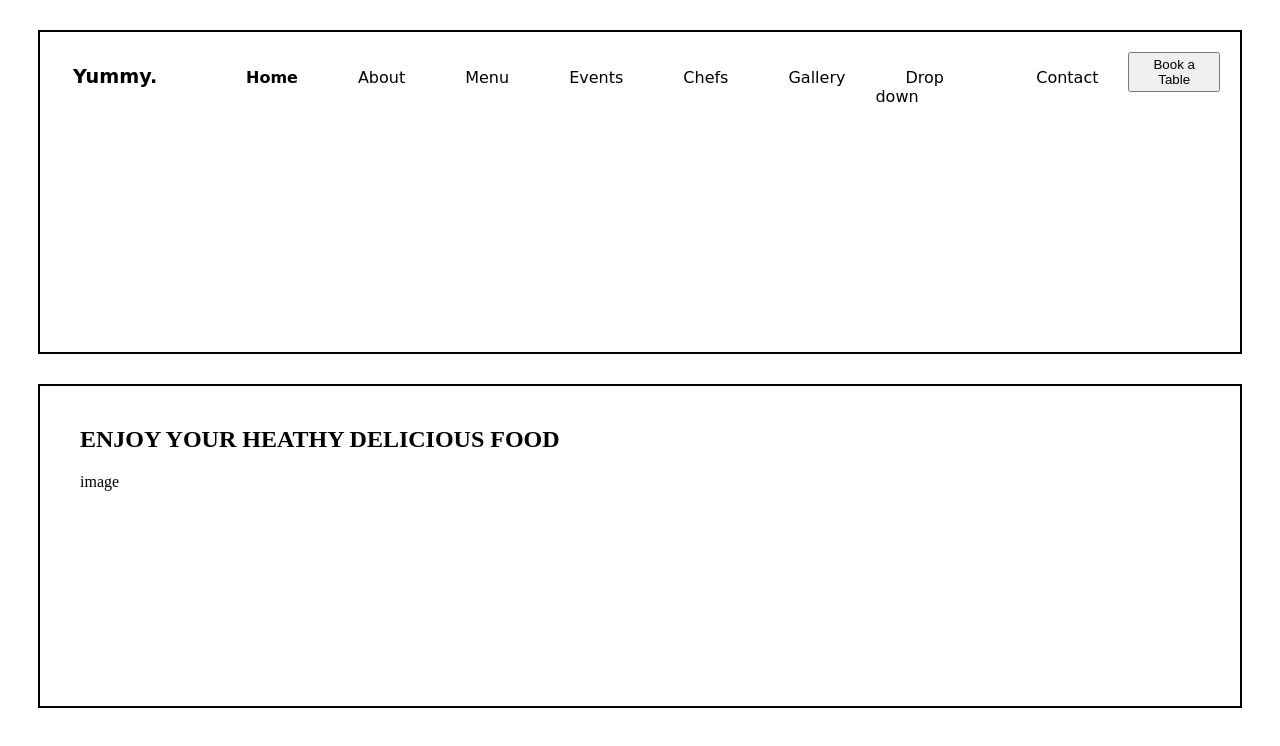
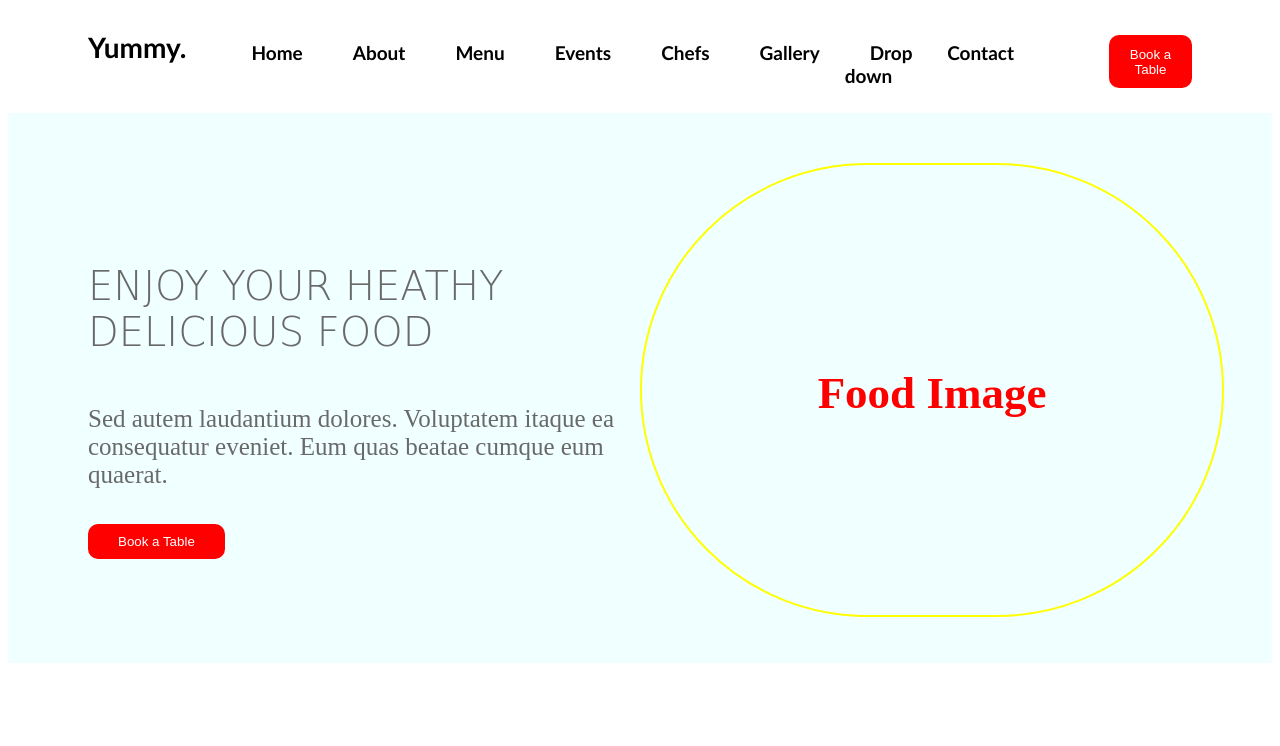
Before and after one commit to muthurajchella/fed-day-3, a plain HTML site: page task-1/index.html in a window 1280 px wide. Drawn offline with Linux system fonts and the light colour scheme.

Commit message:
1st web page

```diff
--- a/task-1/css/main.css
+++ b/task-1/css/main.css
@@ -1,85 +1,138 @@
 
 .container{
-    margin: 30px;
-    height: 300px;
-    border: solid 2px black;
+    margin: 10px;
+    height: auto;
+    /* border: solid 2px black; */
     width: auto;
-    padding: 10px;
-}
-
-.navigation{
-    display: flex;
-    justify-content: space-between;
-    /* border: solid 2px red; */
-    box-sizing: border-box;
-    height: 70px;
-    padding: 10px;
-    /* background-color: yellow; */
-}
-
-.logo{
-    /* border: solid 2px green; */
-    padding: 13px;
-    height: 40px;
-    width: 10%;
-    box-sizing: border-box;
+    margin-left: 80px;
+    margin-right: 80px;
 
 }
 
-
-.navi{
-    /* border: solid 2px green; */
-    height: 40px;
-    width: 90%;
-    /* text-align: center; */
-    box-sizing: border-box;
+.header{
+    width: auto;
+    height: auto;
     display: flex;
     justify-content: space-between;
-
-
-}
-
-.navi a{
-    text-decoration: none;
-    /* list-style: none; */
-}
-
-
-.navi li{
-    list-style: none;
-}
-
-.navi ul li a{
-
-    margin: 30px;
 
 }
 
 .logo a{
     text-decoration: none;
+    font-family: 'Gill Sans', 'Gill Sans MT', Calibri, 'Trebuchet MS', sans-serif;
+    font-size: 28px;
+    font-weight: 700px;
     color: black;
-    font-family: cursive;
-    font-size: larger;
-}
-
-.navi ul li a{
-    color: black;
-    font-family: cursive;
-    font-size: medium;
-}
-
-
-.navi  ul{
-    display: flex;
 
 }
 
+.navi ul{
+   list-style: none;
+   display: flex;
+   padding-top: 15px;
 
+}
+.navi ul a{
+    text-decoration: none;
+    margin: 25px;
+    font-size: 19px;
+    margin-bottom: 10px;
+    color: black;
+    font-weight: 600;
+    font-family: 'Gill Sans', 'Gill Sans MT', Calibri, 'Trebuchet MS', sans-serif;
+}
 
+.navi{
+    display: flex;
+}
+.button1{
+    /* margin-right: 10px; */
+    margin-left: 70px;
+    padding-top: 5px;
+    padding-bottom: 5px;
+    margin-bottom: 15px;
+    margin-top: 25px;
+    border-radius: 10px;
+    background-color: red;
+    border: none;
+
+}
+
+.button1 a{
+    text-decoration: none;
+    color: white;
+}
 
 
 .banner{
     width: auto;
-    margin: 30px;
-    height: 50px;
+    /* margin: 10px; */
+    height: 550px;
+    /* border: solid 2px red; */
+    /* padding: 20px; */
+    display: flex;
+    background-color: azure;
 }
+
+.back1{
+    width: 100%;
+    background-color: azure ;
+}
+
+.text1{
+    width: 50%;
+    height: 327px;
+    /* margin-top: 80px; */
+    /* font-family: sans-serif; */
+    /* border: solid 2px red;vcvnc */
+
+}
+.text1 h1{
+
+    font-size: 40px;
+    font-weight: 1;
+    font-family: cursive;
+    color: dimgray;
+    margin-top: 150px;
+}
+.para1{
+    color: dimgray;
+    font-size: 25px;
+    margin-top: 50px;
+}
+.button2{
+    /* margin-left: 20px; */
+    padding-top: 10px;
+    padding-bottom: 10px;
+    padding-left: 30px;
+    padding-right: 30px;
+    border-radius: 10px;
+    background-color: red;
+    border: none;
+    margin-top: 10px;
+}
+.button2 a{
+    color: white;
+    text-decoration: none;
+    /* margin-top: 20px; */
+}
+
+.image1{
+    width: 50%;
+    /* height: 327px; */
+    /* border: solid 2px red; */
+}
+.image2{
+    width: 580px;
+    height: 450px;
+    color: red;
+    border: solid 2px yellow;
+    margin-top: 50px;
+    border-radius: 1000px;
+    text-align: center;
+    font-size: 30px;
+    /* padding-top: 50px; */
+}
+.food{
+    padding-top: 165px;
+}
--- a/task-1/index.html
+++ b/task-1/index.html
@@ -11,9 +11,13 @@
 </head>
 
 <body>
+    <!--header start-->
     <section class="container">
-        <div class="navigation">
-            <div class="logo"><a href=""><b> Yummy.</b></a> </div>
+        <div class="header">
+            <div class="logo">
+                <h1><a href="">Yummy.</a></h1>
+
+            </div>
             <div class="navi">
             <ul>
                 <li><a href=""><b> Home</b></a></li>
@@ -24,26 +28,40 @@
                 <li><a href="">Gallery</a></li>
                 <li><a href="">Drop down</a></li>
                 <li><a href="">Contact</a></li>
+
             </ul>
-            <button class="button1">Book a Table</button>
+            <button class="button1">
+                <a href="">Book a Table</a>
+            </button>
+
 
             </div>
         </div>
     </section>
+    <!--header end-->
 
 
+    <!--banner start-->
+    <div class="back1">
     <section class="container">
         <div class="banner">
             <div class="text1">
-                <h1>ENJOY YOUR HEATHY DELICIOUS FOOD</h1>
-                <p></p>
+                <h1>ENJOY YOUR HEATHY
+                     <br> DELICIOUS FOOD</h1>
+                <p class="para1">Sed autem laudantium dolores. Voluptatem itaque ea consequatur eveniet. Eum quas beatae cumque eum quaerat.</p>
+
+                <button class="button2">
+                    <a href=""> Book a Table</a></button>
             </div>
 
             <div class="image1">
-                image
+                <div class="image2">
+                    <h2 class="food">Food Image</h2>
+                </div>
             </div>
         </div>
     </section>
+</div>
 
 
 
```
